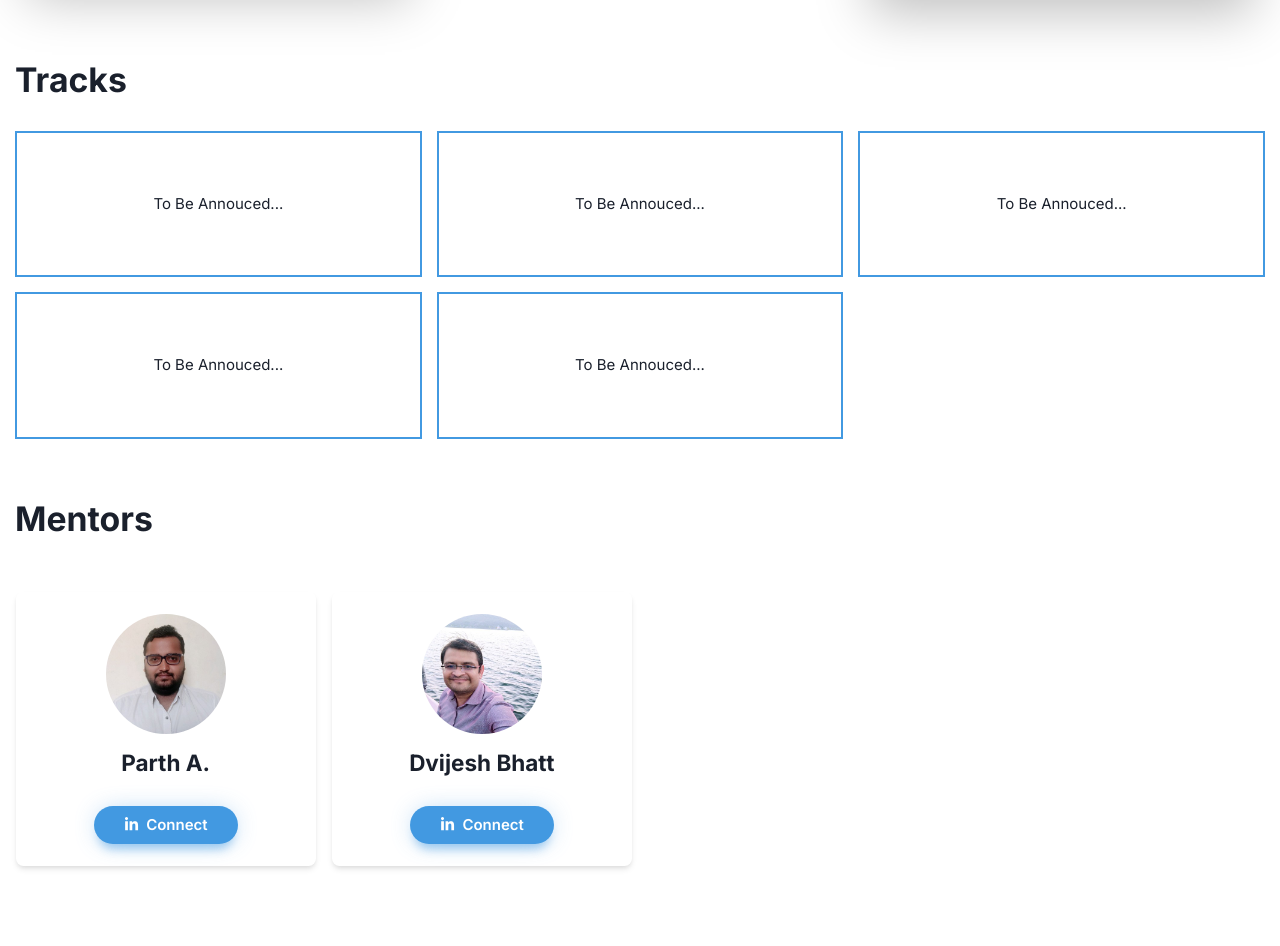
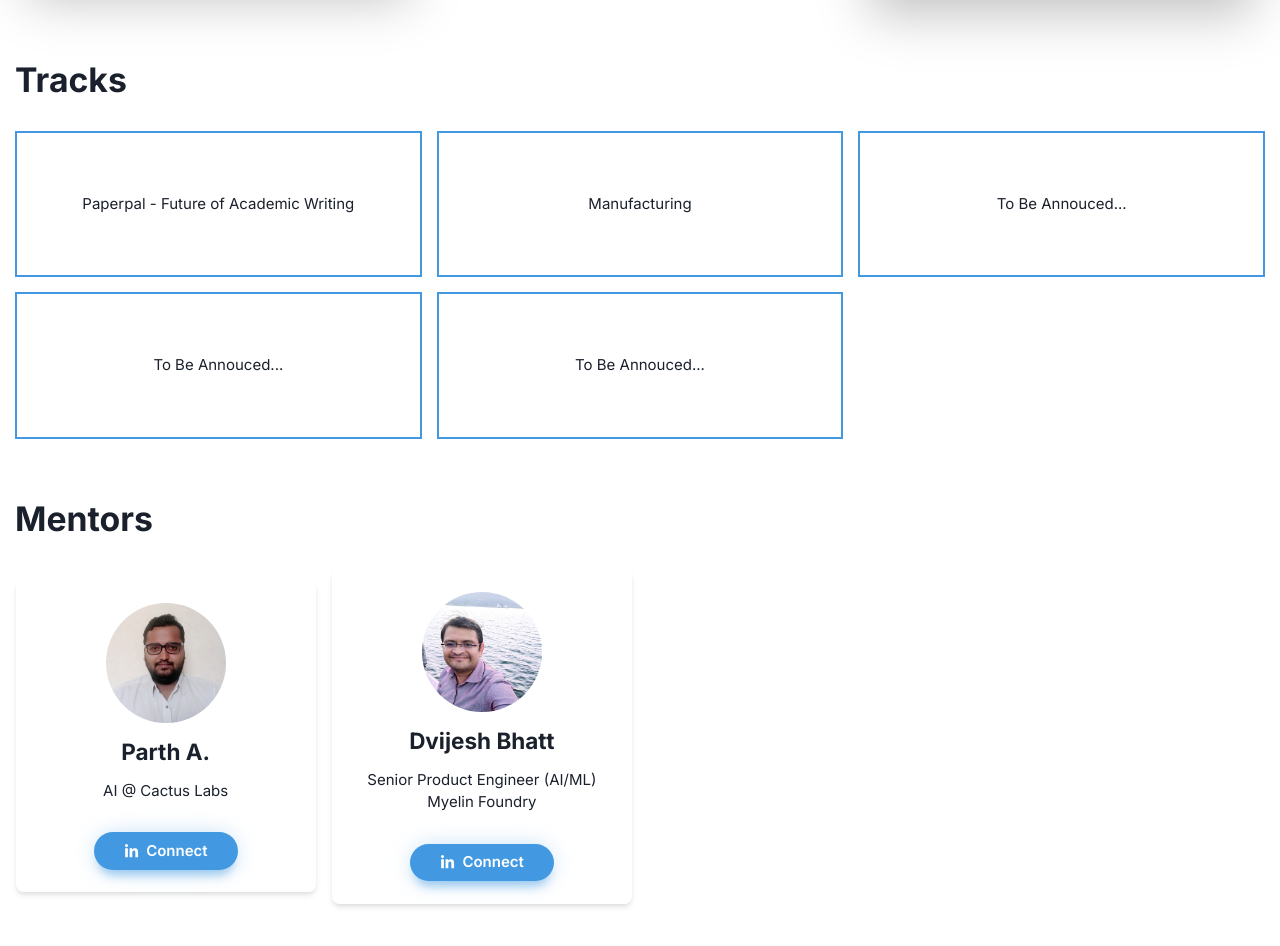
Before and after one commit to imrraaj/mined2023, a Next.js app: page /events in a window 1280 px wide. Shown: the part 986-1932 px from the top of the page. Built offline with nearby package versions, Linux system fonts and the light colour scheme.

Commit message:
added designation and tracks

```diff
--- a/components/Contact.js
+++ b/components/Contact.js
@@ -60,6 +60,18 @@ export default function contact() {
                         leftIcon={<MdEmail color="#1970F1" size="20px" />}
                       >
                         sapanmankad@nirmauni.ac.in
+                      </Button>
+                      <Button
+                        justifyContent={"start"}
+                        size="md"
+                        variant="ghost"
+                        color="#DCE2FF"
+                        as={"a"}
+                        href={"mailto:coe.ds@nirmauni.ac.in"}
+                        _hover={{ bgColor: "blue.900" }}
+                        leftIcon={<MdEmail color="#1970F1" size="20px" />}
+                      >
+                        coe.ds@nirmauni.ac.in
                       </Button>
                     </VStack>
                   </Box>
--- a/components/Mentors.js
+++ b/components/Mentors.js
@@ -1,5 +1,14 @@
-import { Box, Grid, GridItem, Heading, Text } from "@chakra-ui/react";
-import TeamCard from "./TeamCard";
+import { Grid, GridItem } from "@chakra-ui/react";
+import {
+  Heading,
+  Avatar,
+  Box,
+  Center,
+  Text,
+  Stack,
+  Button,
+} from "@chakra-ui/react";
+import { FaLinkedinIn } from "react-icons/fa";
 
 export default function Mentors() {
   const mentors = [
@@ -7,30 +16,34 @@ export default function Mentors() {
       name: "Parth A.",
       image: "/parthA.jpeg",
       linkedIn: "https://www.linkedin.com/in/htrap94/",
+      designation: "AI @ Cactus Labs",
+      company: "",
     },
     {
       name: "Dvijesh Bhatt",
       image: "/dvijesh_bhatt.jpeg",
       linkedIn: "https://www.linkedin.com/in/dvijesh-bhatt-76283920/",
+      designation: "Senior Product Engineer (AI/ML)",
+      company: "Myelin Foundry",
     },
   ];
   return (
     <Box marginBlock={16} id="mentors">
       <Heading marginBlock={"8"}>Mentors</Heading>
       <Grid
-        h="auto"
-        templateRows={{ sm: "repeat(8, 1fr)", md: "repeat(1, 1fr)" }}
+        alignItems="center"
         templateColumns={{ sm: "repeat(1, 1fr)", md: "repeat(4, 1fr)" }}
         gap={4}
         marginBottom={8}
       >
         {mentors.map((dev) => (
           <GridItem>
-            <TeamCard
+            <MentorCard
               url={dev.image}
               name={dev.name}
-              description={""}
               link={dev.linkedIn}
+              designation={dev.designation}
+              company={dev.company}
             />
           </GridItem>
         ))}
@@ -38,3 +51,48 @@ export default function Mentors() {
     </Box>
   );
 }
+
+function MentorCard(props) {
+  return (
+    <Center>
+      <Box boxShadow="md" rounded="lg" p={6} textAlign={"center"} minW="xs">
+        <Avatar size={"2xl"} src={props.url} alt={props.name} mb={4} />
+        <Heading fontSize={"2xl"} fontFamily={"body"}>
+          {props.name}
+        </Heading>
+        <Text textAlign={"center"} px={3} mt={4}>
+          {props.designation}
+        </Text>
+
+        <Text textAlign={"center"}>{props.company}</Text>
+
+        <Stack mt={8} direction={"row"} spacing={4} justifyContent={"center"}>
+          <Button
+            fontSize={"md"}
+            paddingInline={8}
+            rounded={"full"}
+            bg={"blue.400"}
+            color={"white"}
+            boxShadow={
+              "0px 1px 25px -5px rgb(66 153 225 / 48%), 0 10px 10px -5px rgb(66 153 225 / 43%)"
+            }
+            _hover={{
+              bg: "blue.500",
+            }}
+            _focus={{
+              bg: "blue.500",
+            }}
+            as={"a"}
+            href={props.link}
+            leftIcon={<FaLinkedinIn />}
+            display={"flex"}
+            justifyContent={"center"}
+            alignItems={"center"}
+          >
+            Connect
+          </Button>
+        </Stack>
+      </Box>
+    </Center>
+  );
+}
--- a/components/Tracks.js
+++ b/components/Tracks.js
@@ -5,19 +5,18 @@ export default function Tracks() {
     <Box marginBlock={16} id="tracks">
       <Heading marginBlock={"8"}>Tracks</Heading>
       <Grid
-        h="auto"
-        templateRows={{ sm: "repeat(5, 1fr)", md: "repeat(2, 1fr)" }}
+        gridAutoRows="1fr"
         templateColumns={{ sm: "repeat(1, 1fr)", md: "repeat(3, 1fr)" }}
         gap={4}
       >
         <GridItem borderWidth={"2px"} borderColor={"blue.400"}>
           <Text padding="16" textAlign={"center"}>
-            To Be Annouced...
+            Paperpal - Future of Academic Writing
           </Text>
         </GridItem>
         <GridItem borderWidth={"2px"} borderColor={"blue.400"}>
           <Text padding="16" textAlign={"center"}>
-            To Be Annouced...
+            Manufacturing
           </Text>
         </GridItem>
         <GridItem borderWidth={"2px"} borderColor={"blue.400"}>
```
